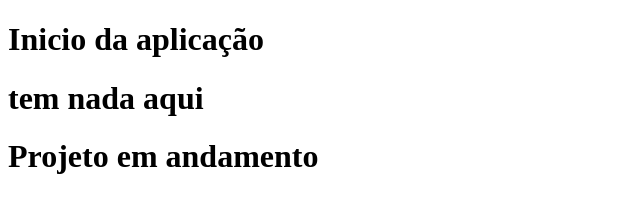
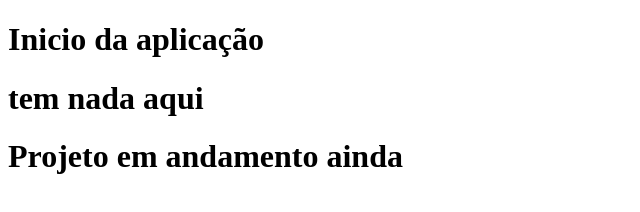
Before and after one commit to JoaoEmanoel2005/Sistema_Escolar, a website: page src/html/index.html in a window 1280 px wide. Shown: the whole page, without its empty margins (0-640 px from the left). Drawn offline with Linux system fonts and the light colour scheme.

Commit message:
Mensagem explicativa sobre o que foi alterado

```diff
--- a/src/html/index.html
+++ b/src/html/index.html
@@ -8,6 +8,6 @@
 <body>
     <h1>Inicio da aplicação</h1>
     <h1>tem nada aqui</h1>
-    <h1>Projeto em andamento</h1>
+    <h1>Projeto em andamento ainda</h1>
 </body>
 </html>
```
